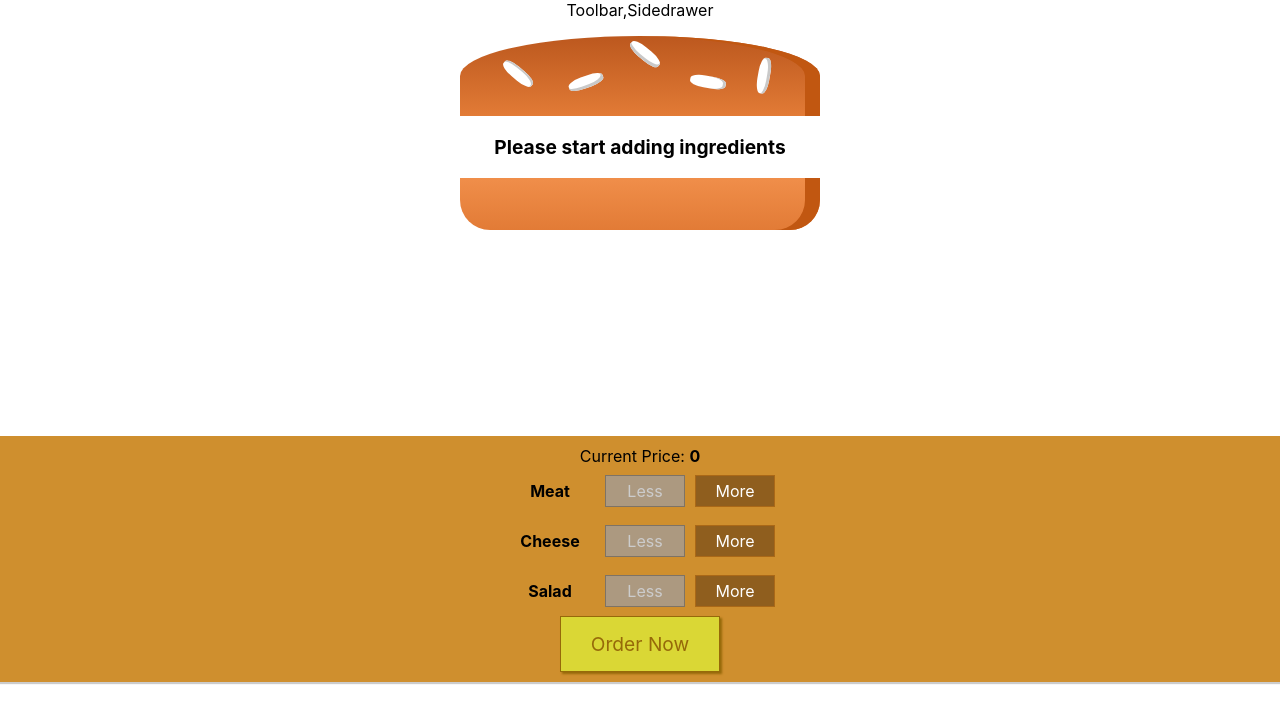
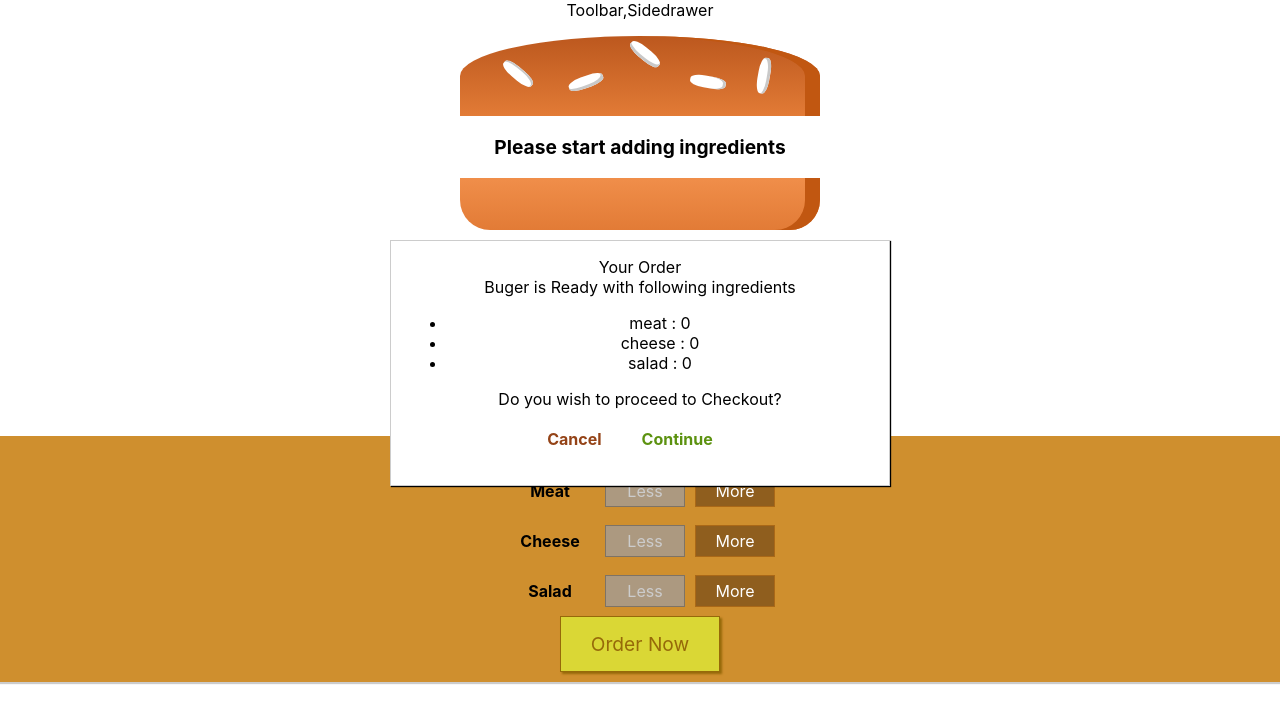
Before and after one commit to hiratahir29/Burger_App, a React (Create React App) app: page / in a window 1280 px wide. Both pictures are taken after a click on the button "Order Now". Shown: the top 722 px of the page. Built offline with nearby package versions, Linux system fonts and the light colour scheme.

Commit message:
Summary Display and Order Button

```diff
--- a/src/components/Burger/BuildControls/BuildControls.js
+++ b/src/components/Burger/BuildControls/BuildControls.js
@@ -20,7 +20,7 @@ const BuildControls=props=>{
                            />
                 })
             }
-            <button className="OrderButton">Order Now</button>
+            <button className="OrderButton" onClick={props.showSummary}>Order Now</button>
         </div>
 
     )
--- /dev/null
+++ b/src/components/Summary/Summary.css
@@ -0,0 +1,44 @@
+.SummaryDisplay {
+    position: fixed;
+    z-index: 500;
+    background-color: white;
+    width: 70%;
+    border: 1px solid #ccc;
+    box-shadow: 1px 1px 1px black;
+    padding: 16px;
+    left: 15%;
+    top: 30%;
+    box-sizing: border-box;
+    transition: all 0.3s ease-out;
+}
+.Button {
+    background-color: transparent;
+    border: none;
+    color: white;
+    outline: none;
+    cursor: pointer;
+    font: inherit;
+    padding: 10px;
+    margin: 10px;
+    font-weight: bold;
+}
+
+.Button:first-of-type {
+    margin-left: 0;
+    padding-left: 0;
+}
+
+.Success {
+    color: #5C9210;
+}
+
+.Danger {
+    color: #944317;
+}
+
+@media (min-width: 600px) {
+    .SummaryDisplay {
+        width: 500px;
+        left: calc(50% - 250px);
+    }
+}
--- /dev/null
+++ b/src/components/Summary/Summary.js
@@ -0,0 +1,26 @@
+import'./Summary.css';
+
+const Summary=(props)=>{
+
+    let list=props.ing.map(obj=>{
+        return(
+            <li>{obj.name} : {obj.no}</li>
+        )
+    })
+    return(
+        <div className='SummaryDisplay'>
+            <div>Your Order</div>
+            <div>
+                Buger is Ready with following ingredients
+            </div>
+            <ul>
+                {list}
+            </ul>
+
+            <div>Do you wish to proceed to Checkout?</div>
+            <button className='Button Danger' onClick={props.back}>Cancel</button>
+            <button className='Button Success' onClick={props.continue}>Continue</button>
+        </div>
+    )
+}
+export default Summary;
--- a/src/containers/BurgerBuilder/BurgerBuilder.js
+++ b/src/containers/BurgerBuilder/BurgerBuilder.js
@@ -2,6 +2,7 @@ import { Component } from "react";
 import Burger from "../../components/Burger/Burger.js";
 import BuildControls from "../../components/Burger/BuildControls/BuildControls.js";
 import Wrapper from "../../hoc/Wrapper.js";
+import Summary from "../../components/Summary/Summary.js";
 
 class BurgerBuilder extends Component{
     state={
@@ -10,7 +11,8 @@ class BurgerBuilder extends Component{
             {name:'cheese',no:0,price:10},
             {name:'salad',no:0,price:5}
         ],
-        totalPrice:0
+        totalPrice:0,
+        goingToPurchase:false
     }
 
         addIng=(type)=>{
@@ -43,10 +45,32 @@ class BurgerBuilder extends Component{
             totalPrice:totalUpdatedPrice
         })
     }
+    showSummary=()=>{
+        this.setState({
+            goingToPurchase:true
+        })
+    }
+        goBack=()=>{
+        this.setState({
+            goingToPurchase:false
+        })
+    }
+    goContinue=()=>{
+        let myOrder={
+            ingredients:this.state.ingredients,
+            price:this.state.totalPrice,
+            OrderNo:1,
+            customer:{
+                name:"hira",
+                address:"lahore"
+            }
+        }
+
+    }
 
 
     render(){
-               let flag={}   //helps to disable that particular ingredient's button whose quantity is 0
+        let flag={}   //helps to disable that particular ingredient's button whose quantity is 0
         for(let obj of this.state.ingredients)
         {
             if(obj.no<=0)
@@ -62,8 +86,9 @@ class BurgerBuilder extends Component{
 
         return(
             <Wrapper>
+                {this.state.goingToPurchase && <Summary ing={this.state.ingredients} back={this.goBack} continue={this.goContinue}/>}
                  <Burger ingredients={this.state.ingredients}/>
-                 <BuildControls price={this.state.totalPrice} adding={this.addIng} removing={this.remIng} dis={flag}/>
+                 <BuildControls price={this.state.totalPrice} adding={this.addIng} removing={this.remIng} dis={flag} showSummary={this.showSummary}/>
 
             </Wrapper>
 
```
